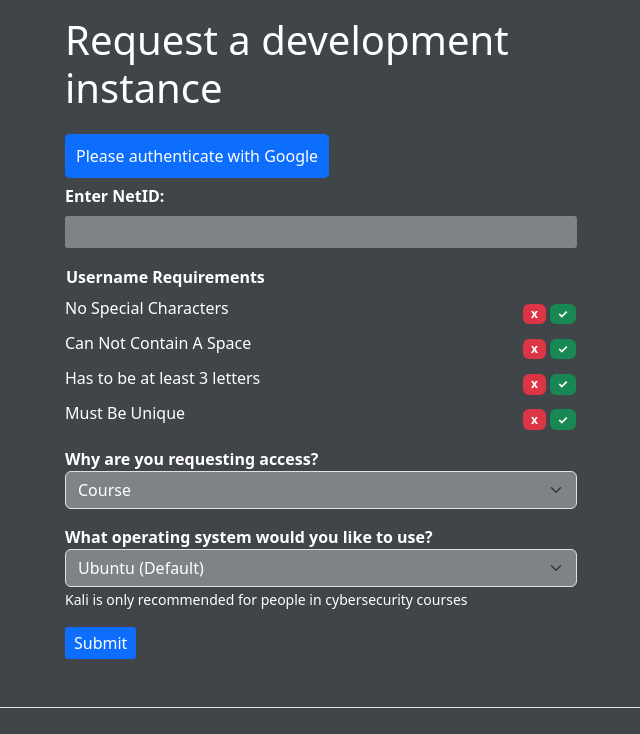
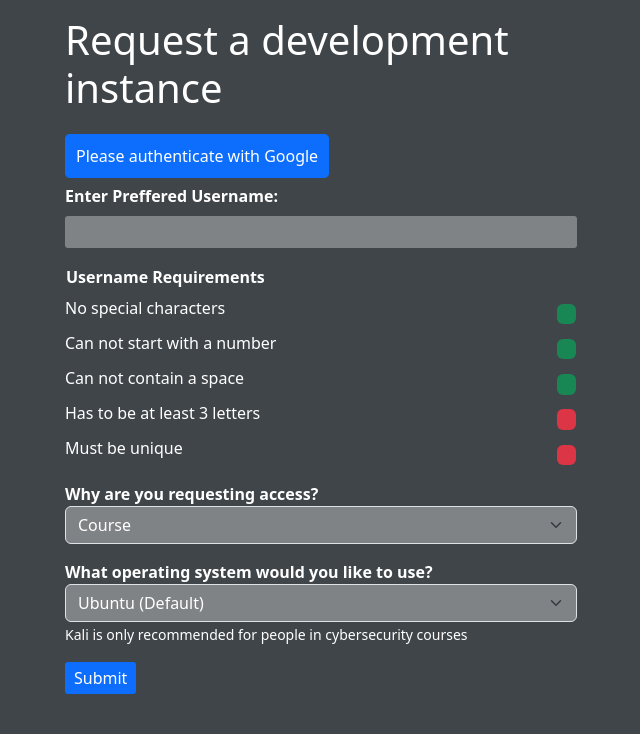
Before and after one commit to UNR-College-of-Engineering/lx-enrollment-development-idp, a FastAPI app: page / in a window 1280 px wide. Shown: the part 56-790 px from the top of the page, without its empty margins (319-959 px from the left). Run offline with FastAPI, Linux system fonts and the light colour scheme.

Commit message:
form validation enabled

```diff
--- /dev/null
+++ b/static/scripts/home.js
@@ -0,0 +1,40 @@
+specialChars = "<>@!#$%^&*()_+[]{}?:;|'\"\\,./~`-="
+var form = document.getElementById("username");
+var special = document.getElementById("special");
+var space = document.getElementById("space");
+var len3 = document.getElementById("len3");
+var uniq = document.getElementById("uniq");
+var startnum = document.getElementById("startnum");
+
+function validateForm() {
+    var username = form.value;
+    let specialInString = username.split("").some(c => specialChars.includes(c))
+    let spaceInString = username.includes(" ");
+    let len3InString = username.length < 3;
+    let startsWithNum = username.match(/^\d/);
+    if (specialInString) {
+        special.setAttribute("class", "badge bg-danger smooth")
+    } else {
+        special.setAttribute("class", "badge bg-success smooth")
+    }
+    if (spaceInString) {
+        space.setAttribute("class", "badge bg-danger smooth")
+    } else {
+        space.setAttribute("class", "badge bg-success smooth")
+    }
+    if (len3InString) {
+        len3.setAttribute("class", "badge bg-danger smooth")
+    } else {
+        len3.setAttribute("class", "badge bg-success smooth")
+    }
+    if (startsWithNum) {
+        startnum.setAttribute("class", "badge bg-danger smooth")
+    }
+    else {
+        startnum.setAttribute("class", "badge bg-success smooth")
+    }
+}
+
+function checkUnique() {
+    console.log("uniq");
+}
--- a/static/styles/home.css
+++ b/static/styles/home.css
@@ -40,6 +40,12 @@ body {
     grid-template-columns: 30vw 40vw 30vw;
     grid-template-rows: 1fr;
     margin-top: 2vh;
+}
+@media screen and (max-width: 768px) {
+    .parent-horizontal {
+        grid-template-columns: 1fr;
+        grid-template-rows: 0fr, 1fr, 0fr;
+    }
 }
 .div1-horiz {
     grid-area: 1 / 1 / 2 / 2;
@@ -130,3 +136,6 @@ select {
     margin-top: 2px;
     color: white !important;
 }
+.smooth {
+    transition: 200ms ease-in-out !important;
+}
--- a/templates/home.html
+++ b/templates/home.html
@@ -31,13 +31,13 @@
                             <p>You have been authenticated!</p>
                         {% endif %}
                     </div>
-                    <form action="/submit" method="post">
+                    <form action="/submit" autocomplete="off" method="post">
                         <div class="div2-vert">
                             <!-- <label for="username">Enter NetID:</label> -->
-                            <strong>Enter NetID:</strong>
+                            <strong>Enter Preffered Username:</strong>
                         </div>
                         <div class="div3-vert">
-                            <input type="text" id="username" name="username" required onchange="">
+                            <input type="text" id="username" name="username" required onkeyup="validateForm()" onchange="checkUnique()">
                         </div>
                         <div class="div4-vert">
                             <table>
@@ -49,31 +49,33 @@
                                 </thead>
                                 <tbody>
                                     <tr>
-                                        <td>No Special Characters</td>
+                                        <td>No special characters</td>
                                         <td>
-                                            <span class="badge bg-danger">x</span>
-                                            <span class="badge bg-success">✓</span>
+                                            <span id="special" class="badge bg-success">&nbsp;</span>
                                         </td>
                                     </tr>
                                     <tr>
-                                        <td>Can Not Contain A Space</td>
+                                        <td>Can not start with a number</td>
                                         <td>
-                                            <span class="badge bg-danger">x</span>
-                                            <span class="badge bg-success">✓</span>
+                                            <span id="startnum" class="badge bg-success">&nbsp;</span>
+                                        </td>
+                                    </tr>
+                                    <tr>
+                                        <td>Can not contain a space</td>
+                                        <td>
+                                            <span id="space" class="badge bg-success">&nbsp;</span>
                                         </td>
                                     </tr>
                                     <tr>
                                         <td>Has to be at least 3 letters</td>
                                         <td>
-                                            <span class="badge bg-danger">x</span>
-                                            <span class="badge bg-success">✓</span>
+                                            <span id="len3" class="badge bg-danger">&nbsp;</span>
                                         </td>
                                     </tr>
                                     <tr>
-                                        <td>Must Be Unique</td>
+                                        <td>Must be unique</td>
                                         <td>
-                                            <span class="badge bg-danger">x</span>
-                                            <span class="badge bg-success">✓</span>
+                                            <span id="uniq" class="badge bg-danger">&nbsp;</span>
                                         </td>
                                     </tr>
                                 </tbody>
@@ -113,5 +115,6 @@
                 </div>
             </footer>
         </div>
+        <script src="{{ url_for('static', path='/scripts/home.js') }}"></script>
     </body>
 </html>
```
